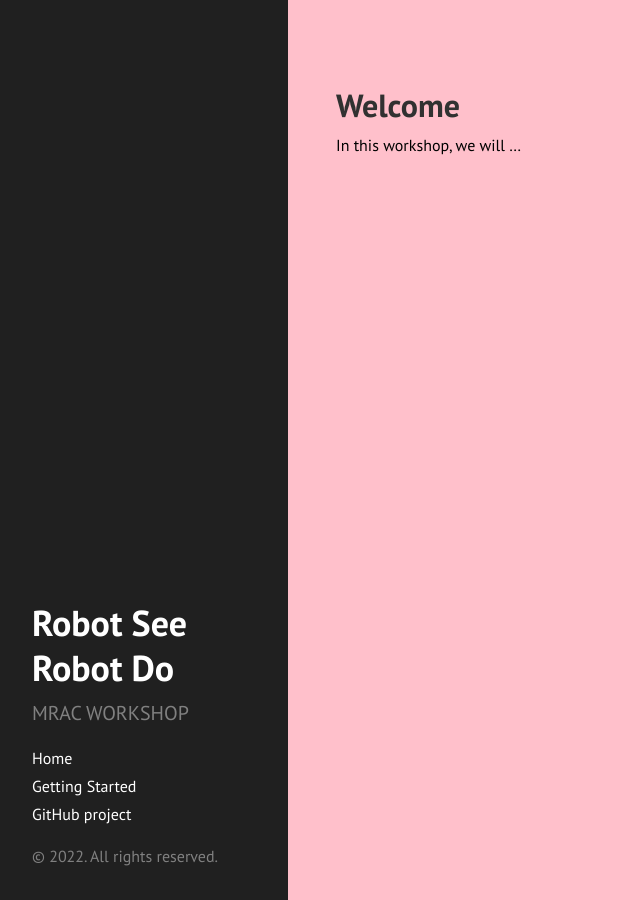
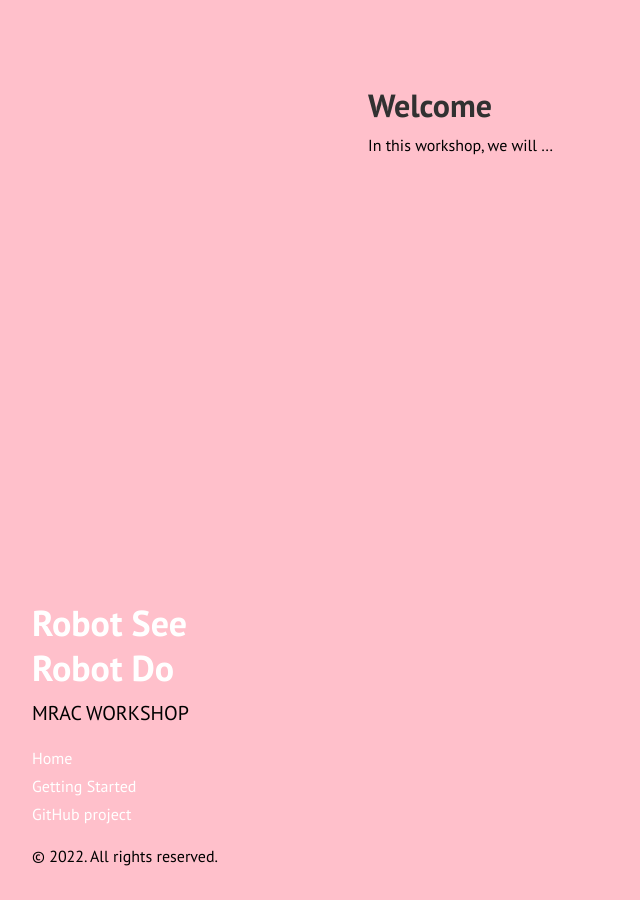
Before and after one commit to augmentedfabricationlab/robot_see_robot_do, a Jekyll site: the page built from docs/index.md, in a window 1280 px wide. Shown: the whole page, without its empty margins (0-640 px from the left). Built offline with Jekyll 4.4.1, drawn with Linux system fonts in a browser that asks for light colours; Markdown is read by kramdown in place of the engine named in the settings.

Commit message:
Update hyde.css

```diff
--- a/docs/public/css/hyde.css
+++ b/docs/public/css/hyde.css
@@ -56,8 +56,6 @@ html {
 .sidebar {
   text-align: center;
   padding: 2rem 1rem;
-  color: grey;
-  background-color: #202020;
 }
 @media (min-width: 48em) {
   .sidebar {
@@ -126,15 +124,15 @@ a.sidebar-nav-item:focus {
   padding-bottom: 4rem;
 }
 
-@media (min-width: 64em) {
+@media (min-width: 48em) {
   .content {
-    max-width: 48rem;
+    max-width: 32rem;
     margin-left: 20rem;
     margin-right: 2rem;
   }
 }
 
-@media (min-width: 96em) {
+@media (min-width: 64em) {
   .content {
     margin-left: 22rem;
     margin-right: 4rem;
@@ -240,6 +238,7 @@ a.sidebar-nav-item:focus {
 }
 .theme-base-0e a:hover{
   color: red;
+  text-decoration: none
 }
 
 /* Brown */
```
